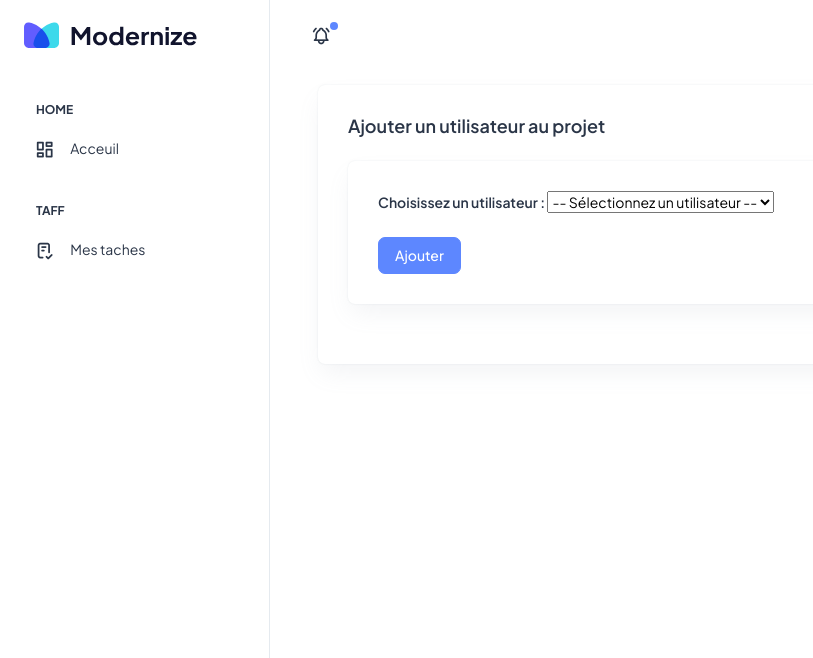
After one commit to lauPB07/FocusFlow, a Django app: page /1/addParticipant/ in a window 1280 px wide. The commit adds this page. Shown: the top 658 px of the page, without its empty margins (0-813 px from the left). Run offline with Django 5.2, Linux system fonts and the light colour scheme; tables that the repository leaves empty hold one stand-in row (values such as "Sample post"); some libraries are stand-ins or nearby versions.

Commit message:
feat : possibilité d'ajouter un utilisateur a un projet + fix : modification des redirections de pages

```diff
--- a/FocusFlow/templates/acceuil.html
+++ b/FocusFlow/templates/acceuil.html
@@ -30,6 +30,9 @@
                         <td class="border-bottom-0">
                           <p class="mb-0 fw-normal">{{ projet.createdBy.username }}</p>
                         </td>
+                        <td class="border-bottom-0">
+                          <a href="/{{ projet.id }}/details/" class="btn btn-secondary m-1">Voir details</a>
+                        </td>
                       </tr>
                     {% endfor %}
                     </tbody>
--- /dev/null
+++ b/FocusFlow/templates/add_participant.html
@@ -0,0 +1,29 @@
+{% extends 'base.html' %}
+{% block content %}
+    <div class="container-fluid">
+        <div class="container-fluid">
+          <div class="card">
+            <div class="card-body">
+              <h5 class="card-title fw-semibold mb-4">Ajouter un utilisateur au projet</h5>
+              <div class="card">
+                <div class="card-body">
+                  <form method="post">
+                    {% csrf_token%}
+                    <div class="mb-3">
+                      <label for="user" class="form-label">Choisissez un utilisateur :</label>
+                      <select name="user" id="user">
+                <option value="">-- Sélectionnez un utilisateur --</option>
+                {% for user in users %}
+                    <option value="{{ user.id }}">{{ user.username }}</option>
+                {% endfor %}
+            </select>
+                    </div>
+                    <button type="submit" class="btn btn-primary">Ajouter</button>
+                  </form>
+                </div>
+              </div>
+            </div>
+          </div>
+        </div>
+    </div>
+{% endblock %}
--- a/FocusFlow/templates/base.html
+++ b/FocusFlow/templates/base.html
@@ -31,7 +31,7 @@
               <span class="hide-menu">Home</span>
             </li>
             <li class="sidebar-item">
-              <a class="sidebar-link" href="./index.html" aria-expanded="false">
+              <a class="sidebar-link" href="/acceuil/" aria-expanded="false">
                 <span>
                   <i class="ti ti-layout-dashboard"></i>
                 </span>
--- a/FocusFlow/urls.py
+++ b/FocusFlow/urls.py
@@ -8,5 +8,7 @@ urlpatterns = [
     path('acceuil/', views.acceuil_views, name='acceuil'),
     path('logout/', views.logout_views, name='logout'),
     path('createProjet/',views.create_projets, name='createProjet'),
-    path('showProjet/',views.show_projets, name='showProjet')
+    path('showProjet/',views.show_projets, name='showProjet'),
+    path('<int:projet_id>/addParticipant/',views.ajouterUser_projets, name='ajouterUser_projets'),
+    path('<int:projet_id>/details/', views.detail_projets, name='details')
 ]
--- a/FocusFlow/views.py
+++ b/FocusFlow/views.py
@@ -1,6 +1,7 @@
 from django.contrib import messages
 from django.contrib.auth import authenticate, logout, login
 from django.contrib.auth.forms import AuthenticationForm
+from django.contrib.auth.models import User
 from django.shortcuts import render, redirect
 
 from FocusFlow.models import Projet
@@ -66,12 +67,7 @@ def create_projets(request):
     user = request.user
     is_chefProjet = user.groups.filter(name='chef de projet').exists()
     is_admin = user.groups.filter(name='admin').exists()
-    if is_admin:
-        projets = Projet.objects.all()
-    else:
-        projets = Projet.objects.filter(user=user)
     context = {
-        'projets': projets,
         'is_admin': is_admin,
         'is_chefProjet': is_chefProjet,
     }
@@ -84,10 +80,35 @@ def show_projets(request):
     if is_admin:
         projets = Projet.objects.all()
     else:
-        projets = Projet.objects.filter(user=user)
+        projets = Projet.objects.filter(createdBy=user)
     context = {
         'projets': projets,
         'is_admin': is_admin,
         'is_chefProjet': is_chefProjet,
     }
     return render(request, 'projets.html', context)
+
+def ajouterUser_projets(request, projet_id):
+    projet = Projet.objects.get(id=projet_id)
+
+    if request.method == 'POST':
+        user_id = request.POST.get('user')
+        if user_id:
+            user = User.objects.get(id=user_id)
+
+
+            projet.user.add(user)
+            return redirect('showProjet')
+
+    users = User.objects.all()
+    return render(request, 'add_participant.html', {
+        'projet': projet,
+        'users': users
+    })
+
+def detail_projets(request, projet_id):
+    projet = Projet.objects.get(id=projet_id)
+    context = {
+        'projets': projet
+    }
+    return render(request, 'detail_projets.html', context)
```
Also changed, not shown: FocusFlow/templates/detail_projets.html (added, +13 -0 lines), FocusFlow/templates/projets.html (+10 -1 lines).
